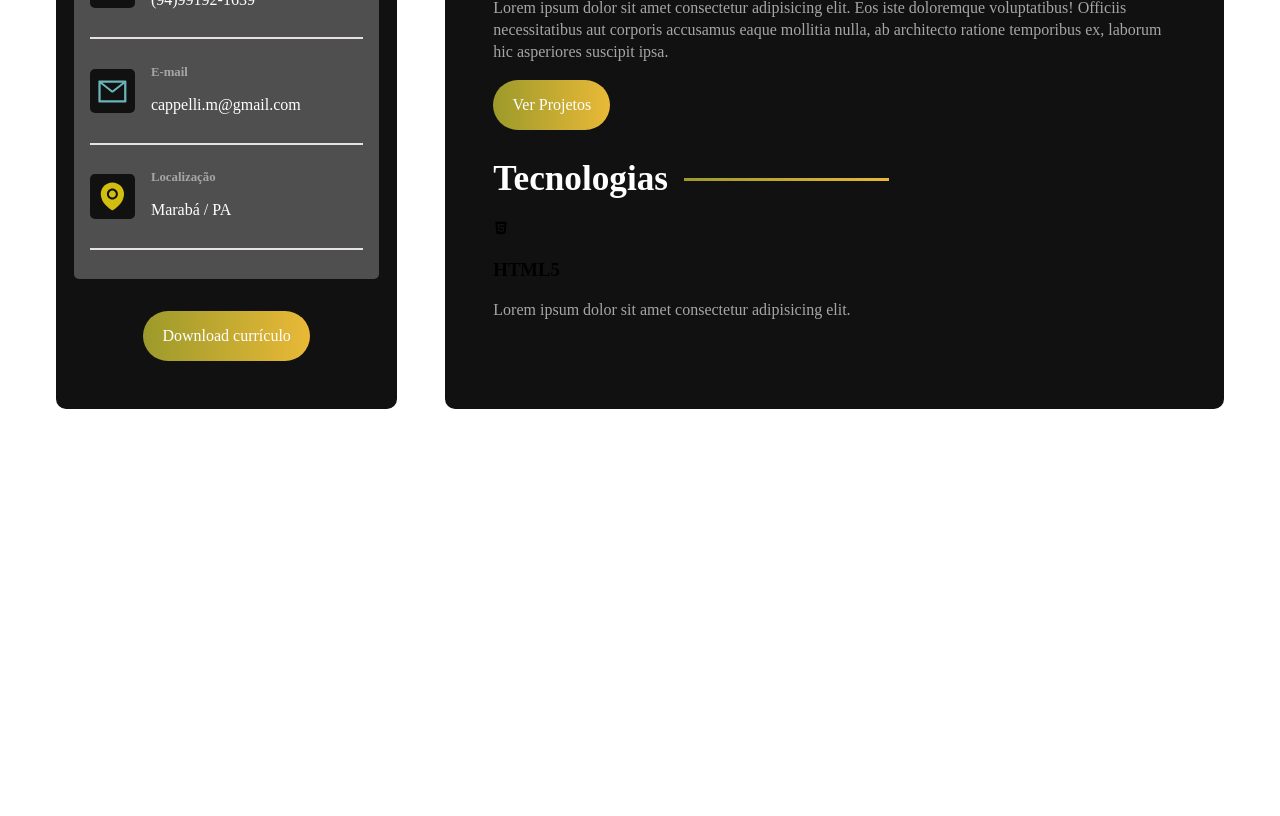
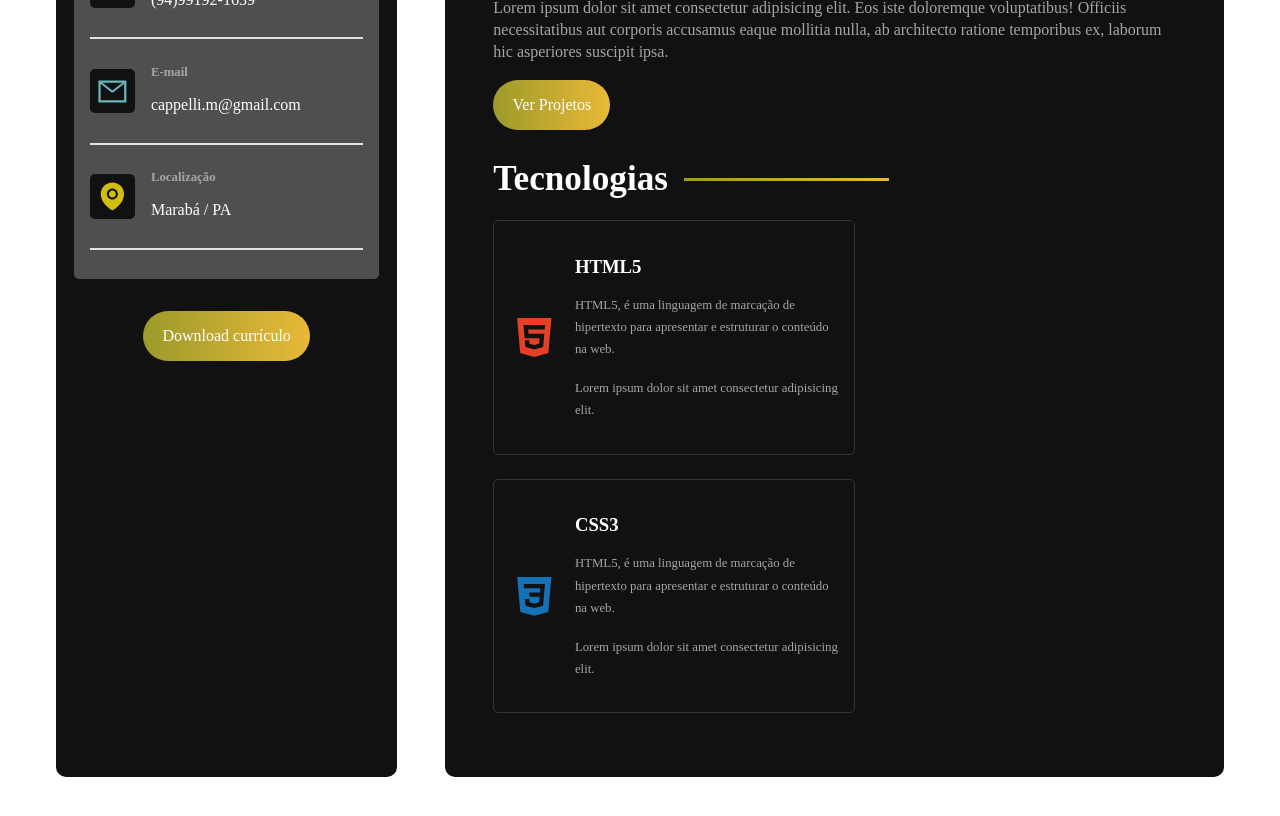
Before and after one commit to marcosCappelli/react_sass, a React (Vite) app: page / in a window 1280 px wide. Shown: the part 700-1516 px from the top of the page. Before the commit the page ends 1165 px from the top, so only its background shows below. Built offline with nearby package versions, Linux system fonts and the light colour scheme; the HTML template or start-up script is replaced by a standard one.

Commit message:
Criando page tech

```diff
--- a/src/components/SocialNetworks.jsx
+++ b/src/components/SocialNetworks.jsx
@@ -3,20 +3,22 @@ import { FaLinkedinIn, FaGithub, FaInstagram } from "react-icons/fa"
 import "../styles/components/socialnetworks.sass"
 
 const socialNetworks = [
-    {name: "linkedin", icon: <FaLinkedinIn/>},
-    {name: "github", icon: <FaGithub/>},
-    {name: "instagram", icon: <FaInstagram/>},
+    { name: "linkedin", icon: <FaLinkedinIn/>},
+    { name: "github", icon: <FaGithub/>},
+    { name: "instagram", icon: <FaInstagram/>},
 ];
 
 const SocialNetworks = () => {
   return (
    <section id="social-networks">
     {socialNetworks.map((network) => (
-        <a href="#" className="social-btn" id={network.name} key={network.name}>
+        <a href="https://www.linkedin.com/feed/" className="social-btn" id={network.name} key={network.name}>
             {network.icon}
         </a>
+
     ))}
   </section>
+
   )
 }
 
--- a/src/components/TechContainer.jsx
+++ b/src/components/TechContainer.jsx
@@ -1,9 +1,10 @@
-import { DiHtml5 } from "react-icons/di"
+import { DiHtml5, DiCss3 } from "react-icons/di"
 
 import "../styles/components/technologiescontainer.sass"
 
 const technologies = [
-{id: "html", name:"HTML5", icon:<DiHtml5/>}
+{id: "html", name:"HTML5", icon:<DiHtml5/>},
+{id: "css", name:"CSS3", icon:<DiCss3/>}
 ]
 
 const TechContainer = () => {
@@ -12,11 +13,13 @@ const TechContainer = () => {
         <h2>Tecnologias</h2>
        <div className="technologies-grid">
         {technologies.map((tech) => (
-            <div className="technology-card" id={tech.id} key={tech.id}>{tech.icon}
+            <div className="technology-card" id={tech.id} key={tech.id}>
+            {tech.icon}
+            <div className="technology-info">
             <h3>{tech.name}</h3>
-            <p>Lorem ipsum dolor sit amet consectetur adipisicing elit.
-
-            </p>
+               <p>HTML5, é uma linguagem de marcação de hipertexto para apresentar e estruturar o conteúdo na web.</p>
+               <p>Lorem ipsum dolor sit amet consectetur adipisicing elit.</p>
+            </div>
             </div>
         ))}
        </div>
--- a/src/styles/components/sidebar.sass
+++ b/src/styles/components/sidebar.sass
@@ -12,7 +12,7 @@
     padding: 3rem 0
 
     img
-        max-width: 70%
+        max-width: 60%
         border-radius: variables.$container-border-radius
         position: absolute
         top: -3rem
--- a/src/styles/components/technologiescontainer.sass
+++ b/src/styles/components/technologiescontainer.sass
@@ -0,0 +1,35 @@
+@use '../variables'
+@use '../mixins'
+
+.technologies-container
+    margin-bottom: 1rem
+
+    .technologies-grid
+        display: flex
+        flex-wrap: wrap
+        gap: 1.5rem
+
+        .technology-card
+            @include mixins.center
+            gap: 1rem
+            padding: 1rem
+            border: 1px solid #333
+            width: 48%
+            border-radius: variables.$card-border-radious
+
+            h3
+                color: variables.$text-color
+                margin-bottom: 1rem
+
+            p
+                font-size: 0.8rem
+
+            svg
+                font-size: 6rem
+
+        #html
+            svg
+                color: #e44026
+        #css
+            svg
+                color: #1572b6
```
